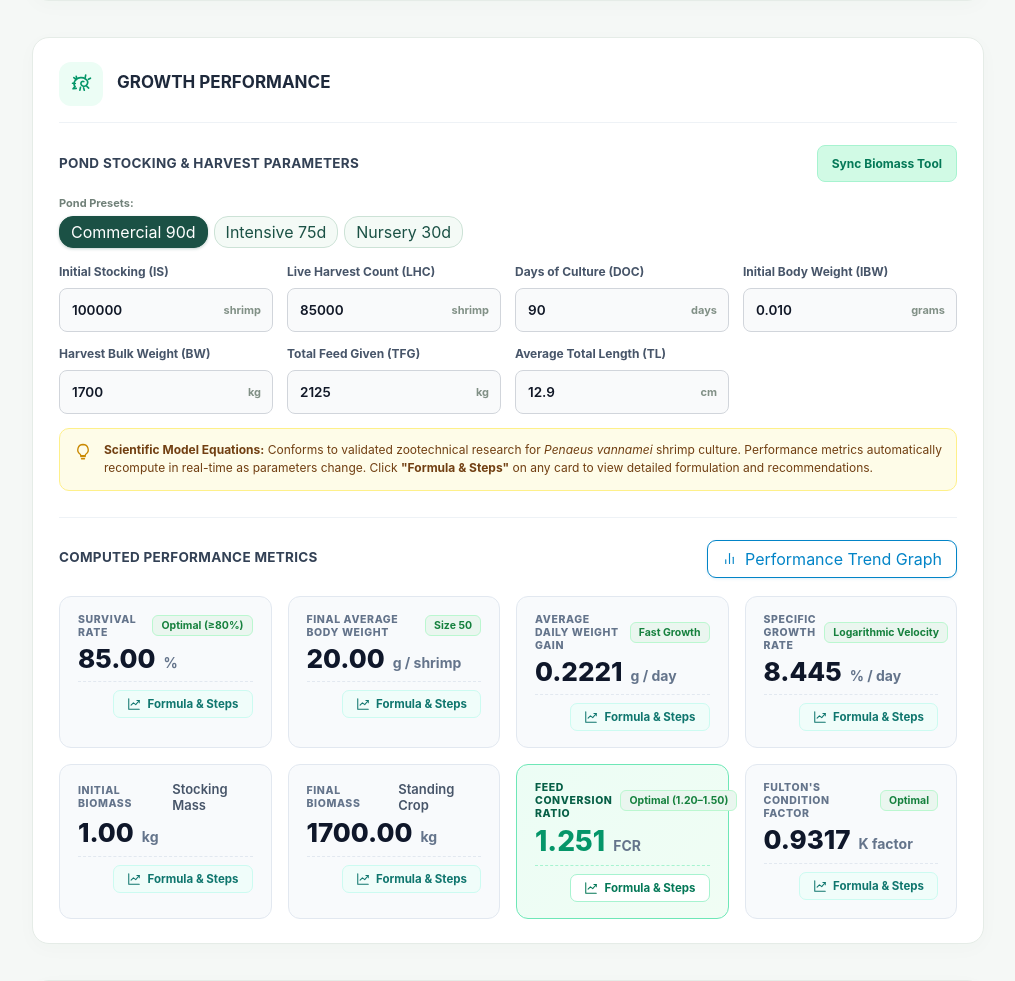
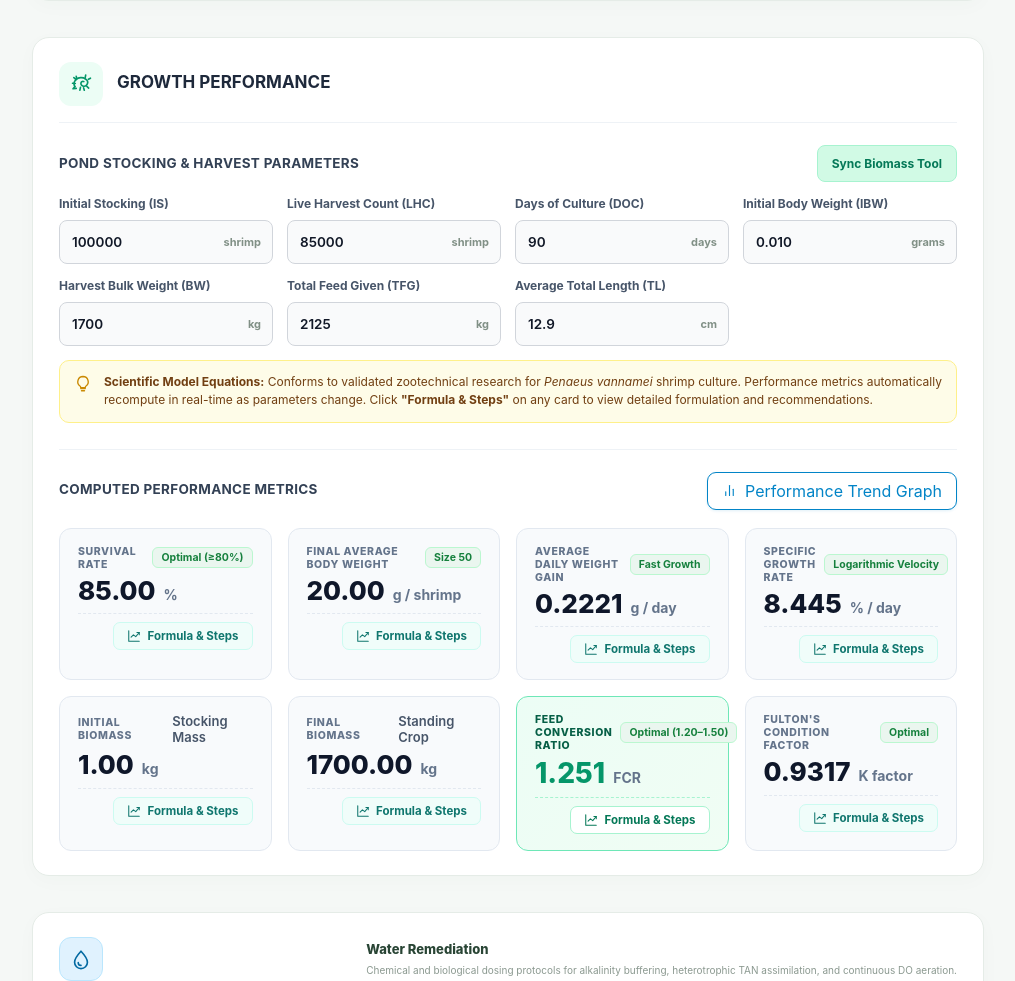
Before and after one commit to gmrdavid/shrimpGuard, a Flask app: template templates/calculators.html in a window 1280 px wide. Shown: the part 1014-1995 px from the top of the page, without its empty margins (258-1273 px from the left). Run offline with Flask 3, Linux system fonts and the light colour scheme; the template is opened without the code that fills it, so the values that code supplies are empty.

Commit message:
auto-commit

```diff
--- a/templates/calculators.html
+++ b/templates/calculators.html
@@ -410,16 +410,6 @@
                             <button type="button" id="btn-sync-from-biomass" class="tools-chip-btn" title="Sync live population and ABW values from Biomass Section above">
                                 Sync Biomass Tool
                             </button>
-                        </div>
-                    </div>
-
-                    <!-- Presets Row -->
-                    <div class="ammonia-presets-row" style="margin-bottom: 16px;">
-                        <span class="ammonia-presets-label">Pond Presets:</span>
-                        <div class="ammonia-preset-chips" id="growth-master-presets">
-                            <button type="button" class="preset-chip active btn-preset-growth" data-preset="commercial">Commercial 90d</button>
-                            <button type="button" class="preset-chip btn-preset-growth" data-preset="intensive">Intensive 75d</button>
-                            <button type="button" class="preset-chip btn-preset-growth" data-preset="nursery">Nursery 30d</button>
                         </div>
                     </div>
 
```
